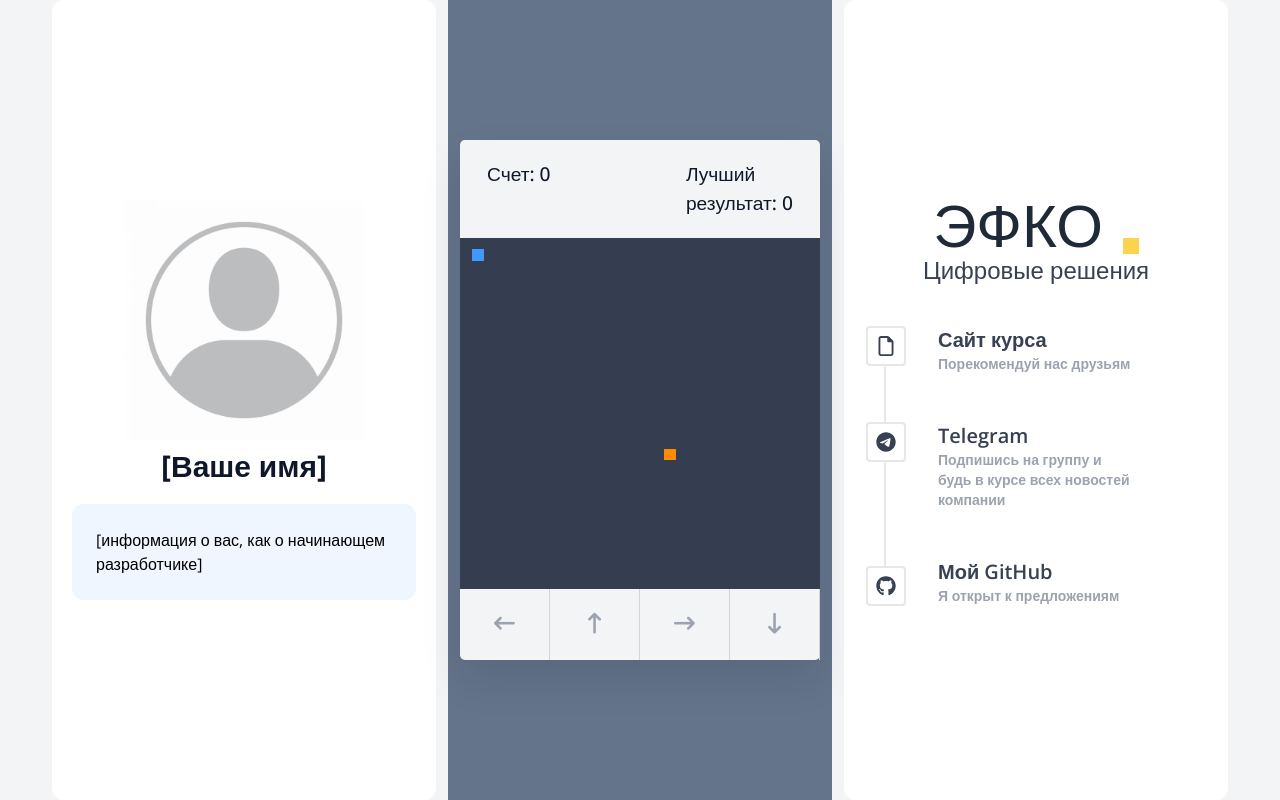
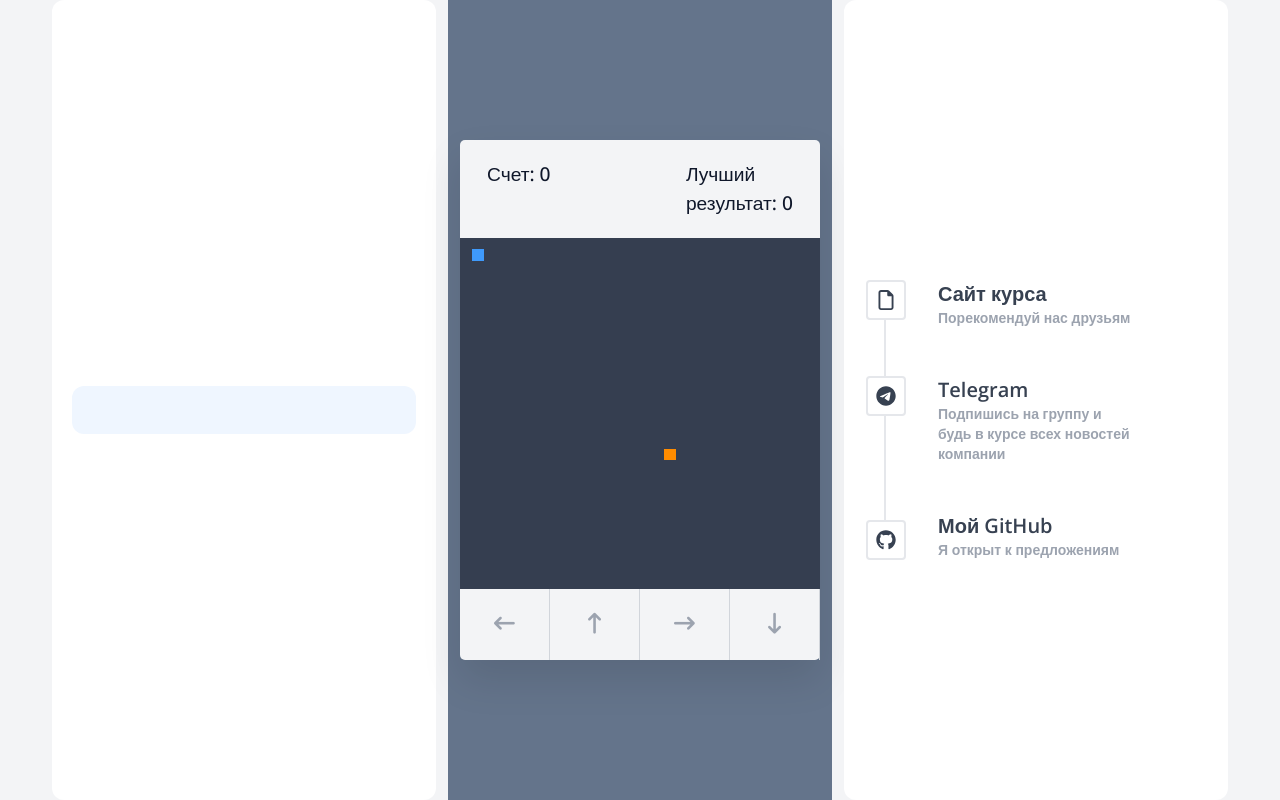
Before and after one commit to Wh1teCrow/snakeGame, a plain HTML site: page index.html in a window 1280 px wide. Drawn offline with nearby package versions, Linux system fonts and the light colour scheme.

Commit message:
Update index.html

```diff
--- a/index.html
+++ b/index.html
@@ -30,21 +30,13 @@
         class="flex flex-col gap-5 w-full lg:w-[30%] bg-white h-full rounded-xl p-5 justify-center items-center"
       >
         <div class="flex flex-col gap-2 items-center justify-center">
-          <div class="rounded-xl">
-            <!-- TODO: 8. Добавить свое фото -->
-            <img
-              class="w-60 h-60"
-              src="img/default_avatar.jpeg"
-              alt="Ваше фото"
-            />
-          </div>
-          <!-- TODO: 9. Добавить свое имя -->
-          <h1 class="text-3xl font-bold text-slate-900">[Ваше имя]</h1>
+
+
         </div>
 
         <!-- TODO: 10. Добавить информацию о себе -->
         <div class="bg-blue-50 w-full rounded-xl p-6">
-          [информация о вас, как о начинающем разработчике]
+
         </div>
       </div>
 
@@ -75,17 +67,9 @@
         class="flex flex-col w-full lg:w-[30%] bg-white h-full rounded-xl p-10 items-center justify-center"
       >
         <div class="flex items-center gap-5">
-          <h1
-            id="mainTitle"
-            class="flex items-end gap-5 text-6xl font-medium text-gray-800"
-          >
-            ЭФКО
-            <div id="yellowSquare" class="w-4 h-4 bg-amber-300"></div>
-          </h1>
+
         </div>
-        <p id="subtitle" class="text-left text-2xl font-normal text-gray-700">
-          Цифровые решения
-        </p>
+
         <div class="border-l-2 w-full px-5 mt-10">
           <ul class="relative flex flex-col gap-12 px-8">
             <li>
```
